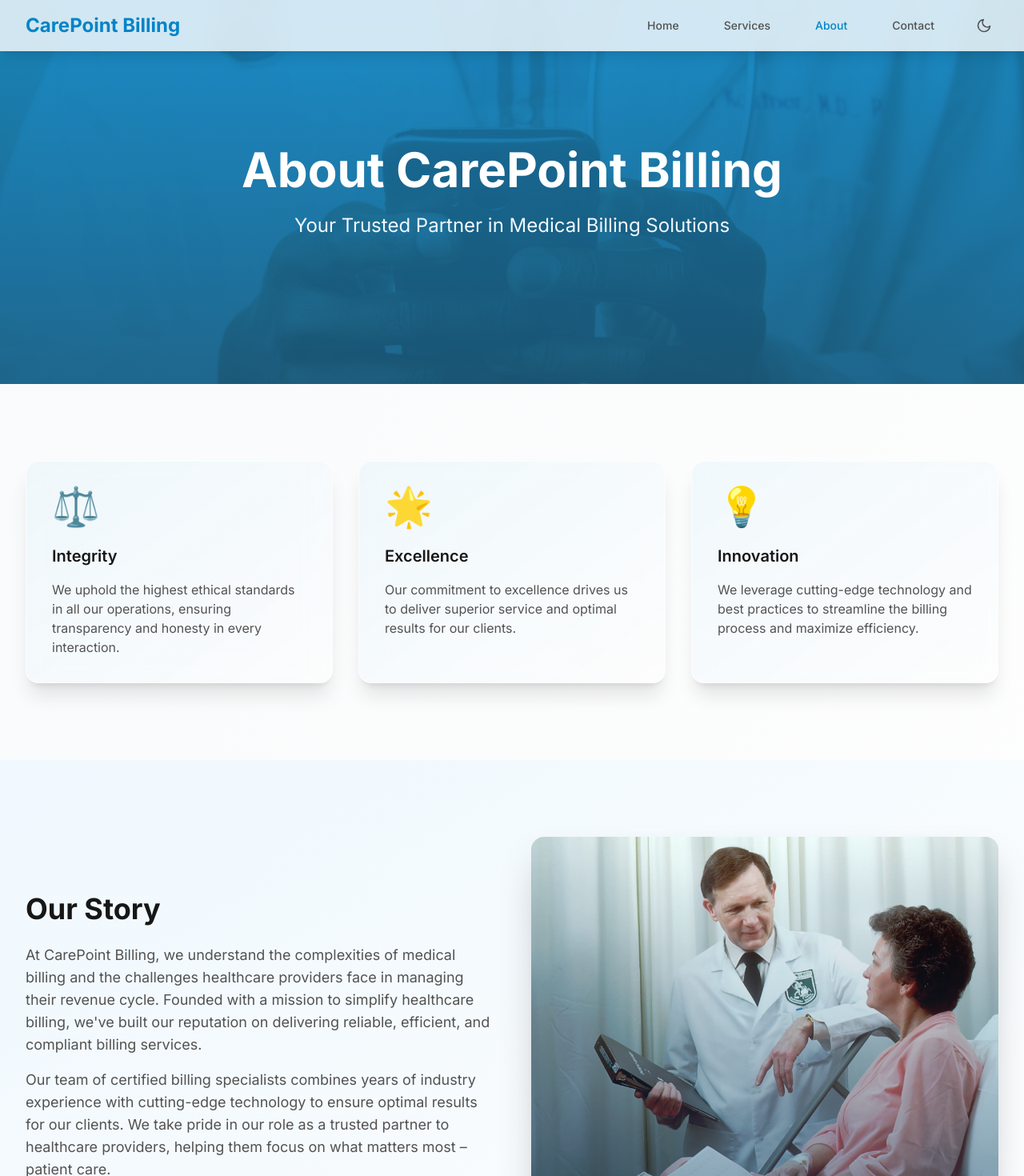
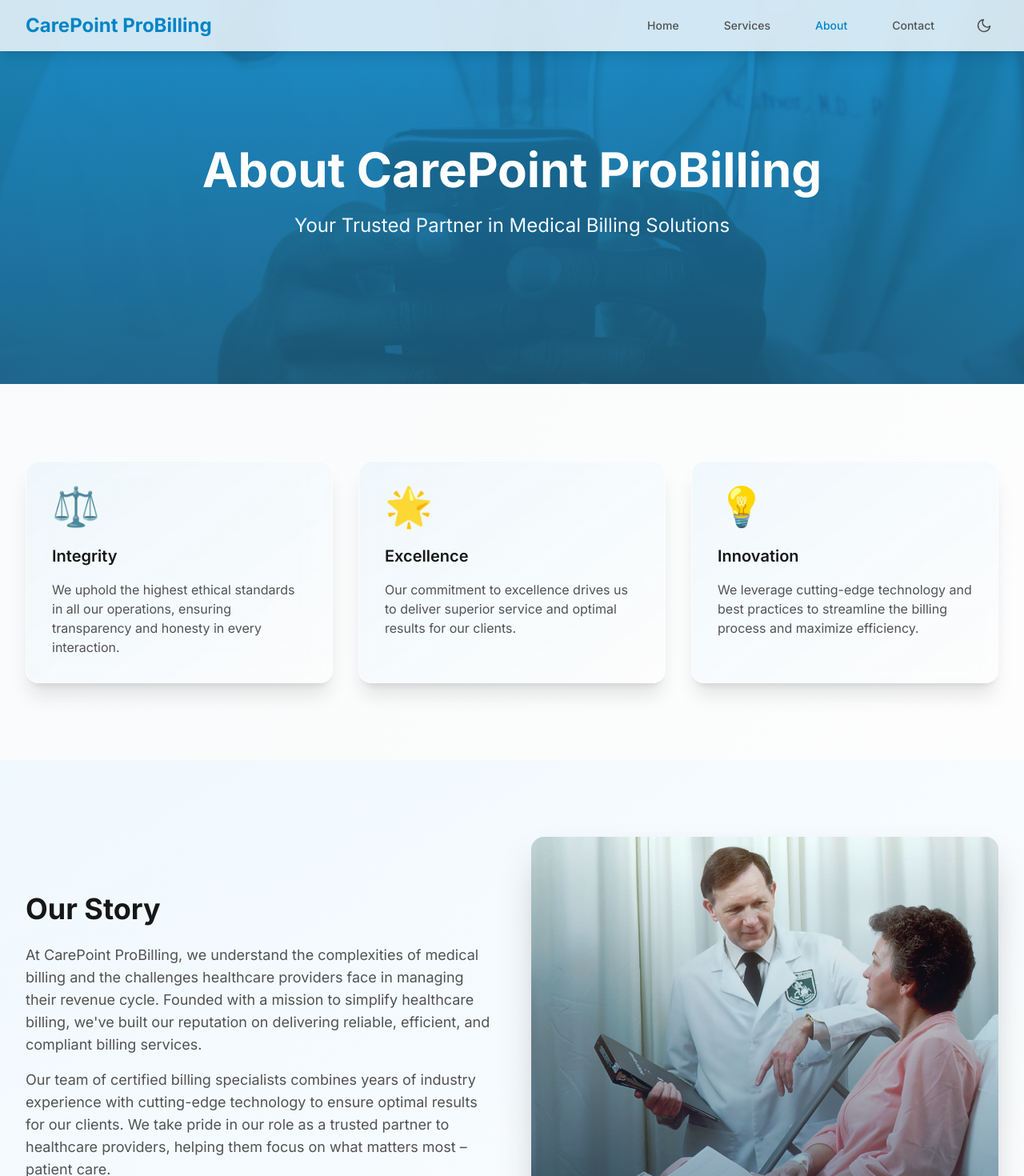
Before and after one commit to Owais-Sonija/medical-billing-website-template-carepoint-probilling, a Next.js app: page /about in a window 1280 px wide. Shown: the top 1470 px of the page at 80% size. Built offline with nearby package versions, Linux system fonts and the light colour scheme.

Commit message:
chore: update site name to CarePoint ProBilling
- Update site name in layout metadata
- Update site name in Navbar
- Update site name and contact email in Footer
- Update company name in About page

```diff
--- a/src/app/about/page.tsx
+++ b/src/app/about/page.tsx
@@ -39,7 +39,7 @@
           className="relative z-10 max-w-7xl mx-auto px-4 sm:px-6 lg:px-8 text-center"
         >
           <h1 className="text-4xl sm:text-6xl font-bold mb-6 text-white">
-            About CarePoint Billing
+            About CarePoint ProBilling
           </h1>
           <p className="text-xl sm:text-2xl text-primary-50 max-w-3xl mx-auto">
             Your Trusted Partner in Medical Billing Solutions
@@ -96,7 +96,7 @@
               </h2>
               <div className="space-y-4">
                 <p className="text-lg text-neutral-600 dark:text-neutral-300">
-                  At CarePoint Billing, we understand the complexities of medical billing and the challenges healthcare providers face in managing their revenue cycle. Founded with a mission to simplify healthcare billing, we've built our reputation on delivering reliable, efficient, and compliant billing services.
+                  At CarePoint ProBilling, we understand the complexities of medical billing and the challenges healthcare providers face in managing their revenue cycle. Founded with a mission to simplify healthcare billing, we've built our reputation on delivering reliable, efficient, and compliant billing services.
                 </p>
                 <p className="text-lg text-neutral-600 dark:text-neutral-300">
                   Our team of certified billing specialists combines years of industry experience with cutting-edge technology to ensure optimal results for our clients. We take pride in our role as a trusted partner to healthcare providers, helping them focus on what matters most – patient care.
--- a/src/app/layout.tsx
+++ b/src/app/layout.tsx
@@ -8,7 +8,7 @@
 const inter = Inter({ subsets: ["latin"] });
 
 export const metadata: Metadata = {
-  title: "CarePoint Billing - Professional Medical Billing Services",
+  title: "CarePoint ProBilling - Professional Medical Billing Services",
   description: "Professional medical billing services that streamline your healthcare payments with integrity and excellence.",
 };
 
--- a/src/components/Footer.tsx
+++ b/src/components/Footer.tsx
@@ -4,7 +4,7 @@
       <div className="max-w-7xl mx-auto px-4 sm:px-6 lg:px-8 py-12">
         <div className="grid grid-cols-1 md:grid-cols-3 gap-8">
           <div>
-            <h3 className="text-lg font-semibold mb-4">CarePoint Billing</h3>
+            <h3 className="text-lg font-semibold mb-4">CarePoint ProBilling</h3>
             <p className="text-gray-300">
               Professional medical billing services you can trust. Streamlining healthcare payments with integrity and excellence.
             </p>
@@ -41,12 +41,12 @@
               <li>Suite 456</li>
               <li>Medical City, MC 12345</li>
               <li>Phone: (555) 123-4567</li>
-              <li>Email: info@carepointbilling.com</li>
+              <li>Email: info@carepointprobilling.com</li>
             </ul>
           </div>
         </div>
         <div className="mt-8 pt-8 border-t border-gray-700 text-center text-gray-400">
-          <p>&copy; {new Date().getFullYear()} CarePoint Billing. All rights reserved.</p>
+          <p>&copy; {new Date().getFullYear()} CarePoint ProBilling. All rights reserved.</p>
         </div>
       </div>
     </footer>
--- a/src/components/Navbar.tsx
+++ b/src/components/Navbar.tsx
@@ -26,7 +26,7 @@
           {/* Logo */}
           <div className="flex-shrink-0 flex items-center">
             <Link href="/" className="text-2xl font-bold text-primary-600 dark:text-primary-400">
-              CarePoint Billing
+              CarePoint ProBilling
             </Link>
           </div>
 
```
